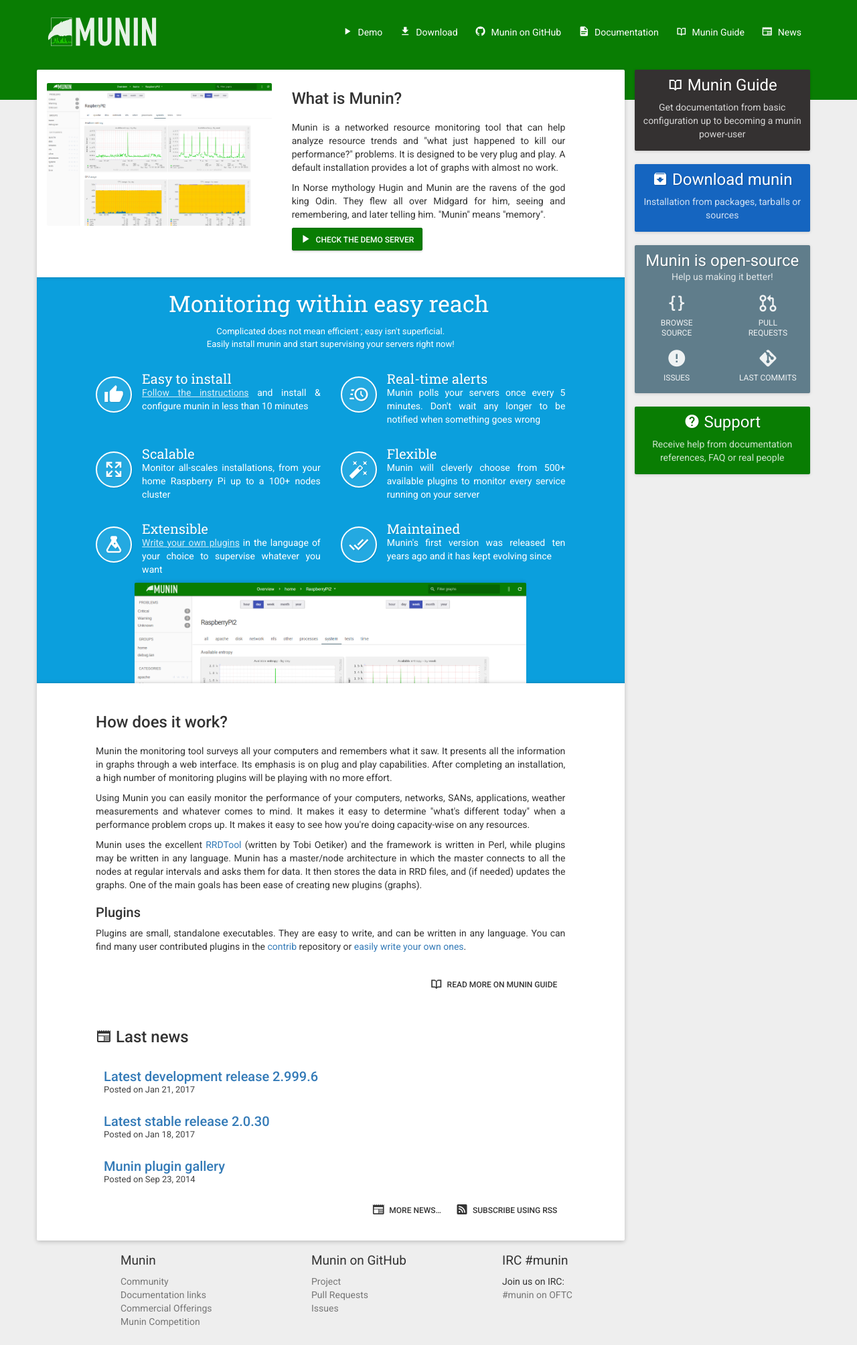
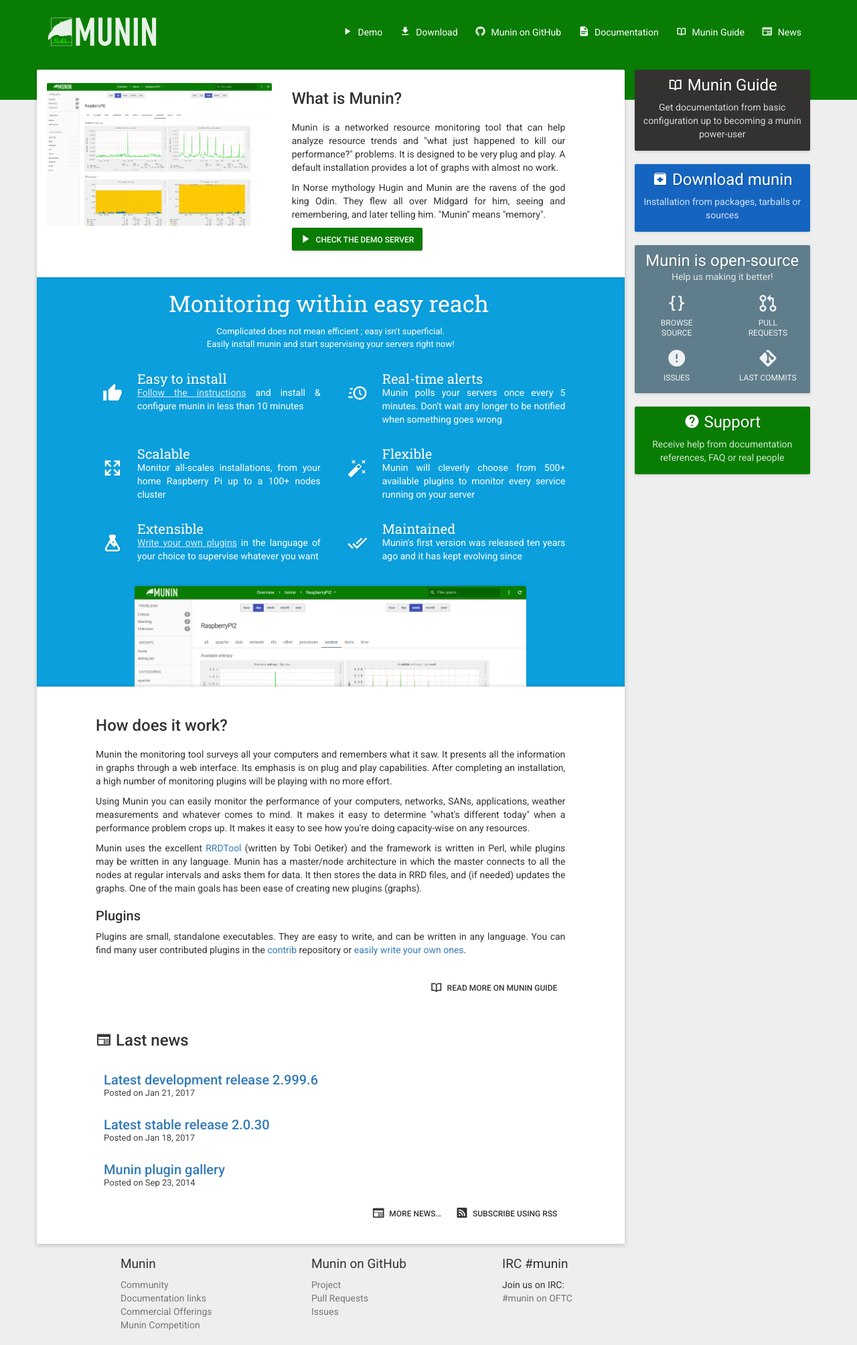
Before and after one commit to munin-monitoring/munin-monitoring.github.io, a Jekyll site: the page built from _pages/index.html, in a window 1280 px wide. Shown: the whole page at 67% size. Built offline with Jekyll 4.4.1, drawn with Linux system fonts in a browser that asks for light colours; nearby versions of some CDN libraries.

Commit message:
Index page minor CSS tweaks

```diff
--- a/_pages/index.html
+++ b/_pages/index.html
@@ -25,7 +25,7 @@ permalink: /
 			<p class="subtitle">Complicated does not mean efficient ; easy isn't superficial.<br />
 				Easily install munin and start supervising your servers right now!</p>
 
-			<div class="row">
+			<div class="row parts">
 				<div class="col-md-5 col-md-offset-1">
 					<div class="part">
 						<i class="mdi mdi-thumb-up"></i>
@@ -72,6 +72,8 @@ permalink: /
 						<p>Munin's first version was released ten years ago and it has kept evolving since</p>
 					</div>
 				</div>
+            </div>
+            <div class="row">
 				<div class="col-md-8 col-md-offset-2 col-xs-10 col-xs-offset-1 screenshot">
 					<a href="/download/" class="button button-elevated"><i class="mdi mdi-package-down"></i> Download munin</a>
 				</div>
--- a/_sass/_layout.scss
+++ b/_sass/_layout.scss
@@ -360,6 +360,9 @@ header {
 			color: #fff;
 		}
 
+        .parts {
+            margin-bottom: 25px;
+
             .part {
                 h3 {
                     font-family: $secondary-font;
@@ -371,16 +374,8 @@ header {
                 i {
                     float: left;
                     font-size: 30px;
-				border: 2px solid #fff;
-				@include border-radius(50%);
-				background-color: rgba(255, 255, 255, 0.1);
-				padding: 10px;
-				margin-right: 15px;
-				margin-top: 8px;
-				margin-bottom: 20px;
+                    margin: 18px 22px 20px 10px;
                     text-shadow: 1px 1px 1px rgba(0, 0, 0, 0.1);
-				@include box-shadow(1px 1px 1px rgba(0, 0, 0, 0.1));
-				@include transition-duration(150ms);
                 }
 
                 a {
@@ -388,11 +383,8 @@ header {
                     text-decoration: underline;
                 }
 
-			&:hover i {
-				background-color: rgba(255, 255, 255, 0.15);
+                @extend .clear-after;
             }
-
-			@extend .clear-after;
         }
 
 		.screenshot {
```
Lines whose indentation alone changed are shown as unchanged.
